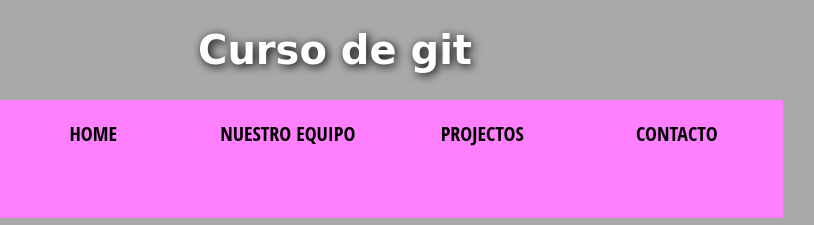
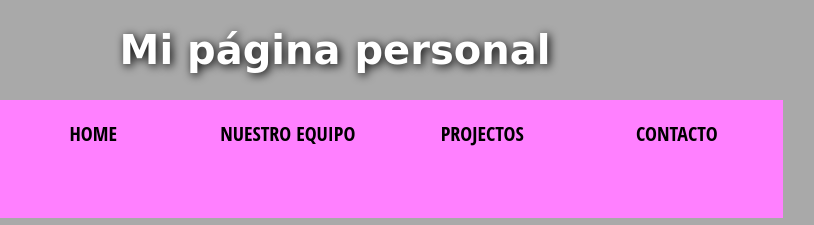
Before and after one commit to alonsoj/curso-git-repo1, a plain HTML site: page index.html in a window 1280 px wide. Shown: the top 225 px of the page, 305-1119 px from the left. Drawn offline with Linux system fonts and the light colour scheme.

Commit message:
Modificado título [iss55]

```diff
--- a/index.html
+++ b/index.html
@@ -8,7 +8,7 @@
   </head>
   <body>
 
-   <h1>Curso de git</h1>
+   <h1>Mi página personal</h1>
 
    <nav>
    <img src="imagenes/increibles.png" width="100px"/>
```
